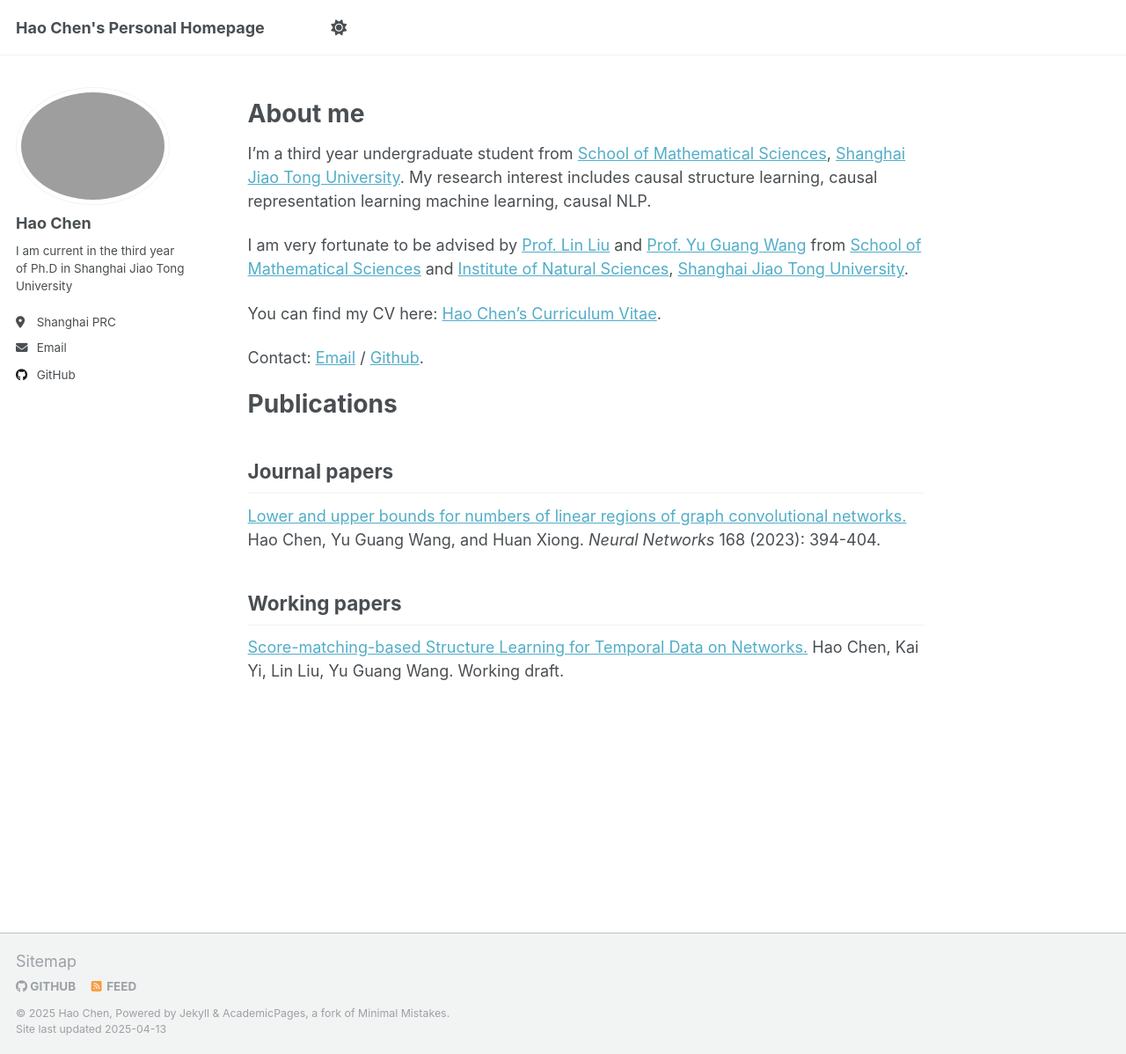
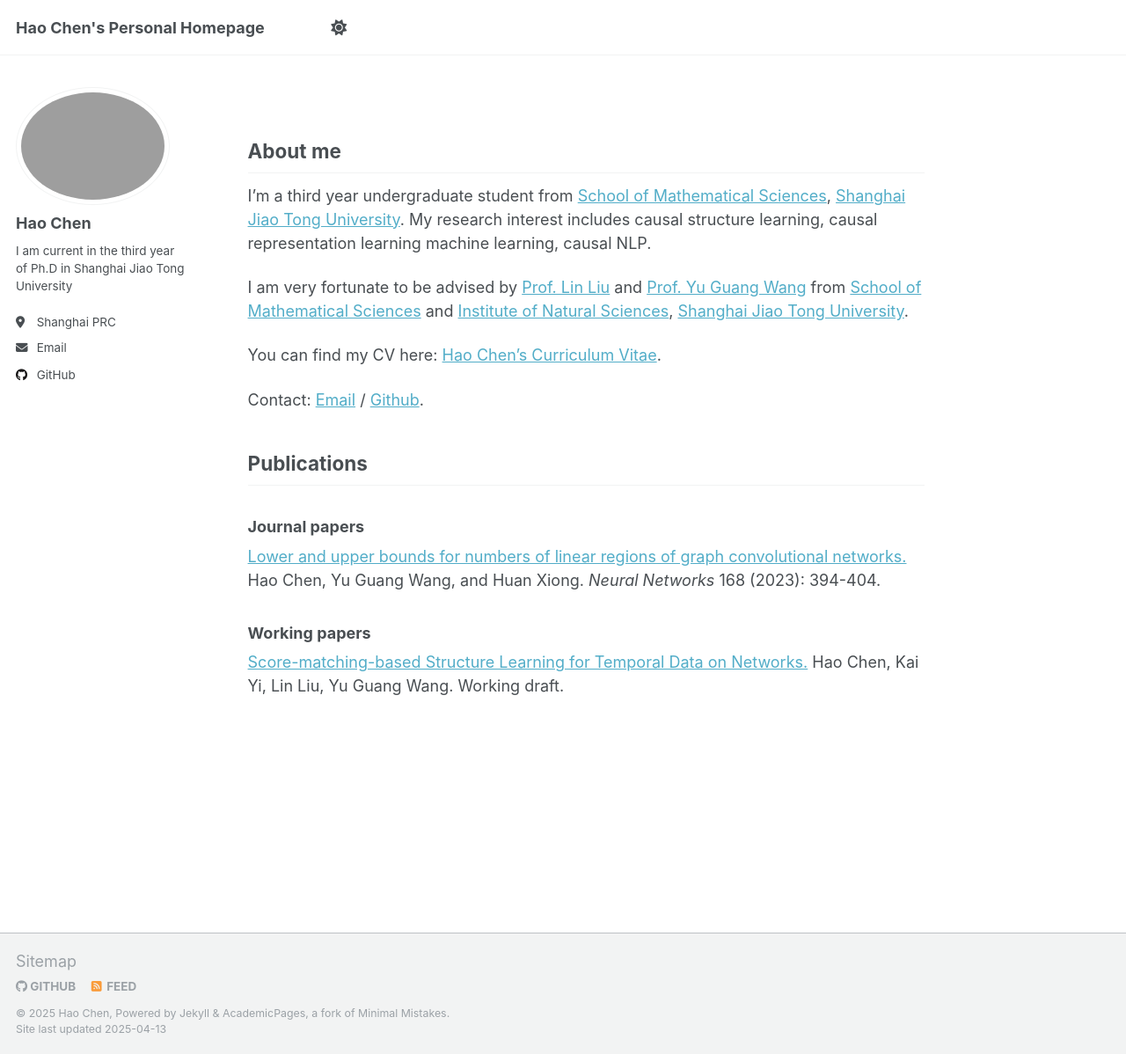
Before and after one commit to utulie/new, a Jekyll site: the page built from _pages/about.md, in a window 1280 px wide and 1198 px high. Shown: the whole window at 88% size. Built offline with Jekyll 4.4.1, drawn with Linux system fonts in a browser that asks for light colours.

```diff
--- a/_pages/about.md
+++ b/_pages/about.md
@@ -6,7 +6,7 @@ redirect_from:
   - /about/
   - /about.html
 ---
-# About me
+## About me
 I'm a third year undergraduate student from [School of Mathematical Sciences](https://math.sjtu.edu.cn/), [Shanghai Jiao Tong University](https://www.sjtu.edu.cn/). My research interest includes causal structure learning, causal representation learning machine learning, causal NLP.
 
 I am very fortunate to be advised by [Prof. Lin Liu](https://linliu-stats.github.io/) and [Prof. Yu Guang Wang](https://yuguangwang.github.io/) from [School of Mathematical Sciences](https://math.sjtu.edu.cn/) and [Institute of Natural Sciences](https://ins.sjtu.edu.cn/), [Shanghai Jiao Tong University](https://www.sjtu.edu.cn/).
@@ -15,8 +15,8 @@ You can find my CV here: [Hao Chen's Curriculum Vitae](../assets/my_cv.pdf).
 
 Contact: [Email](mailto:chen_hao1@sjtu.edu.cn) / [Github](https://github.com/utulie).
 
-# Publications
-## Journal papers
+## Publications
+### Journal papers
 [Lower and upper bounds for numbers of linear regions of graph convolutional networks.](https://www.sciencedirect.com/science/article/pii/S0893608023005191) Hao Chen, Yu Guang Wang, and Huan Xiong. *Neural Networks* 168 (2023): 394-404.
-## Working papers
+### Working papers
 [Score-matching-based Structure Learning for Temporal Data on Networks.](https://arxiv.org/abs/2412.07469) Hao Chen, Kai Yi, Lin Liu, Yu Guang Wang. Working draft.
```
